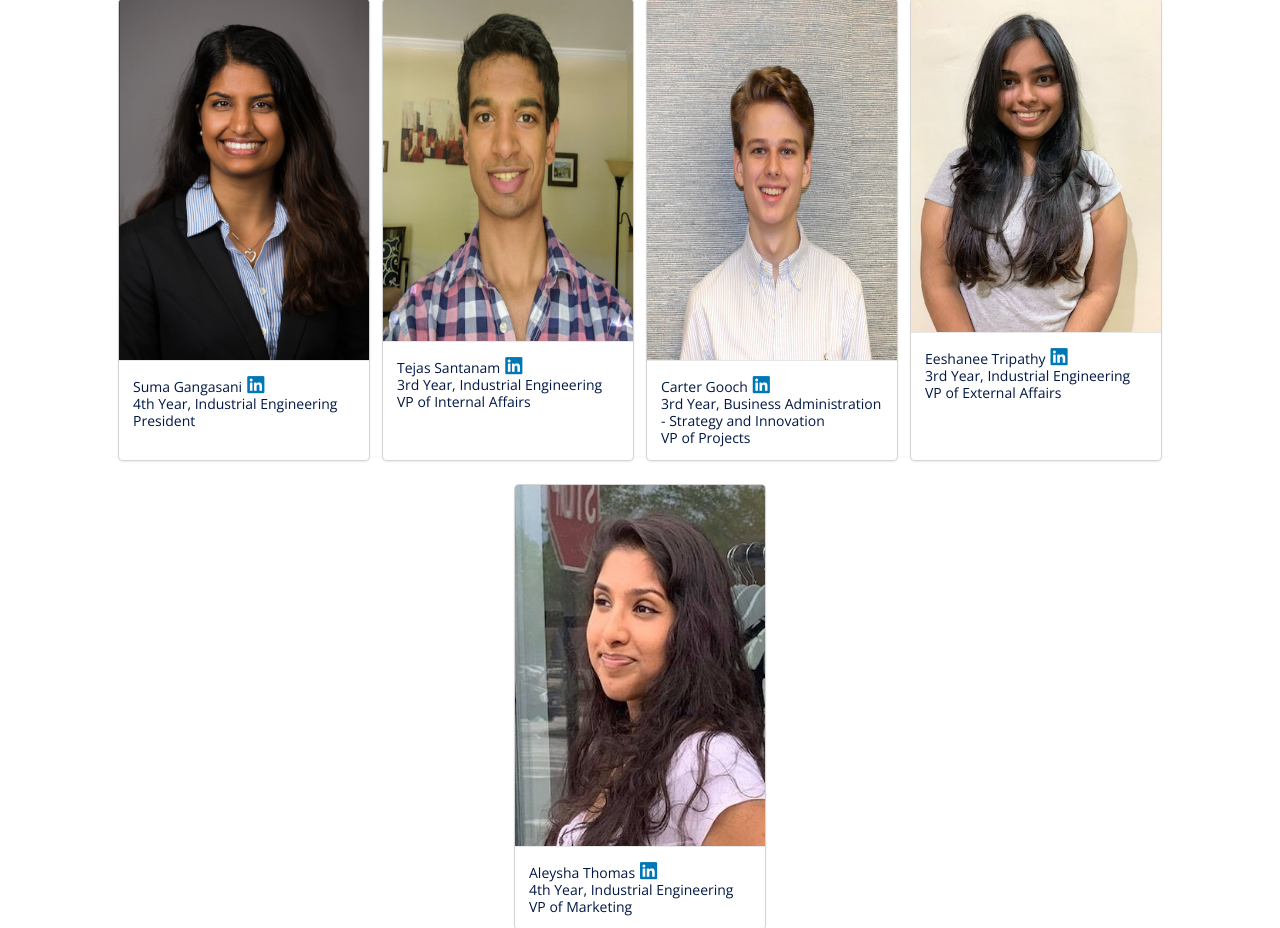
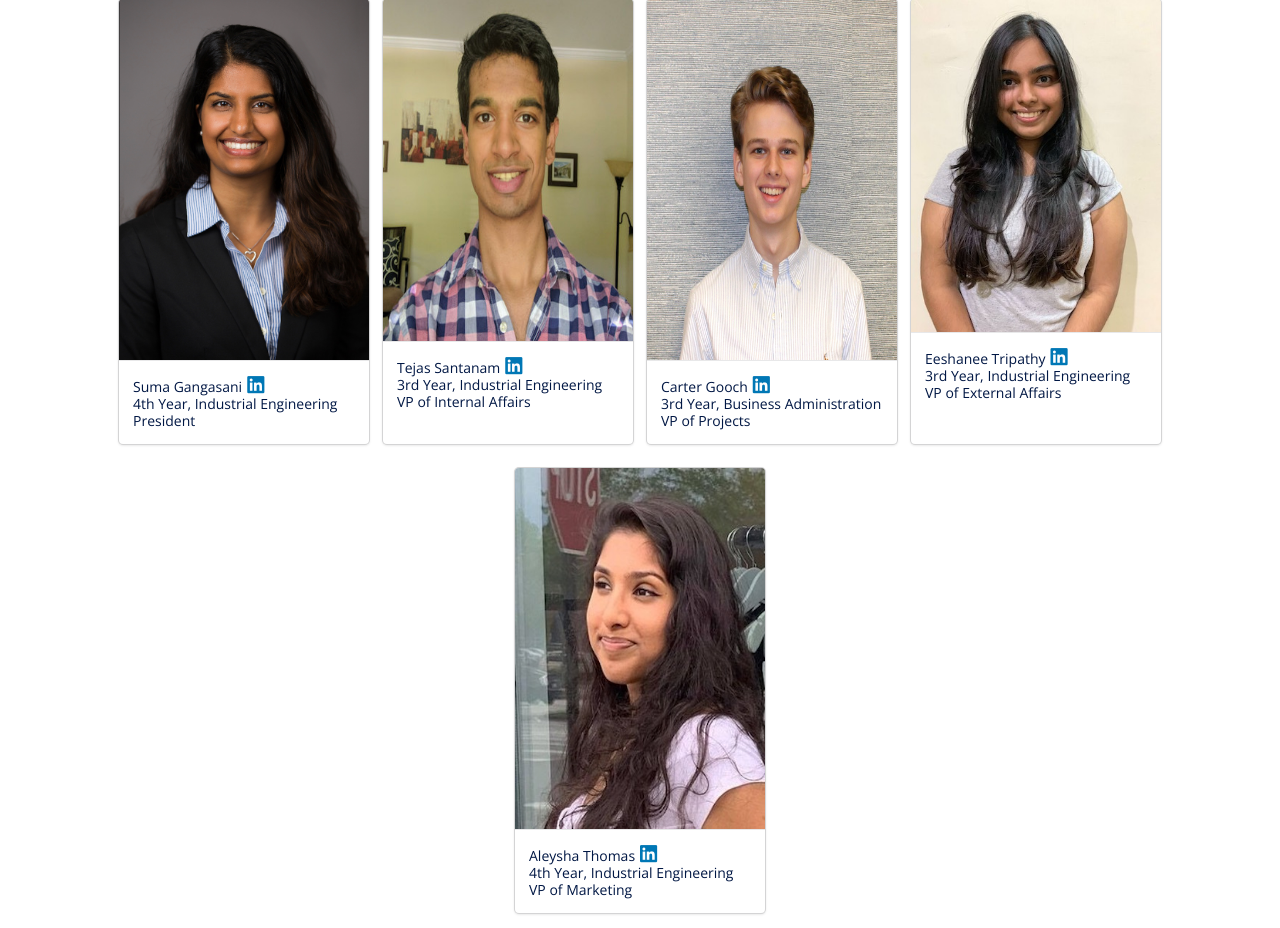
Before and after one commit to lsurasani/lsurasani.github.io, a PHP site: page /members in a window 1280 px wide. Shown: the part 421-1349 px from the top of the page. Run offline with PHP 8.4, Linux system fonts and the light colour scheme; some libraries are stand-ins or nearby versions.

Commit message:
Update members.php

```diff
--- a/members.php
+++ b/members.php
@@ -76,7 +76,7 @@
                         $carter->name = "Carter Gooch";
                         $carter->linkedin = 'https://www.linkedin.com/in/goochcarter/';
                         $carter->title = "VP of Projects";
-                        $carter->major = "Business Administration - Strategy and Innovation";
+                        $carter->major = "Business Administration";
                         $carter->year = '3rd';
                         $carter->imgsrc = "pics/Carter.png";
 
```
